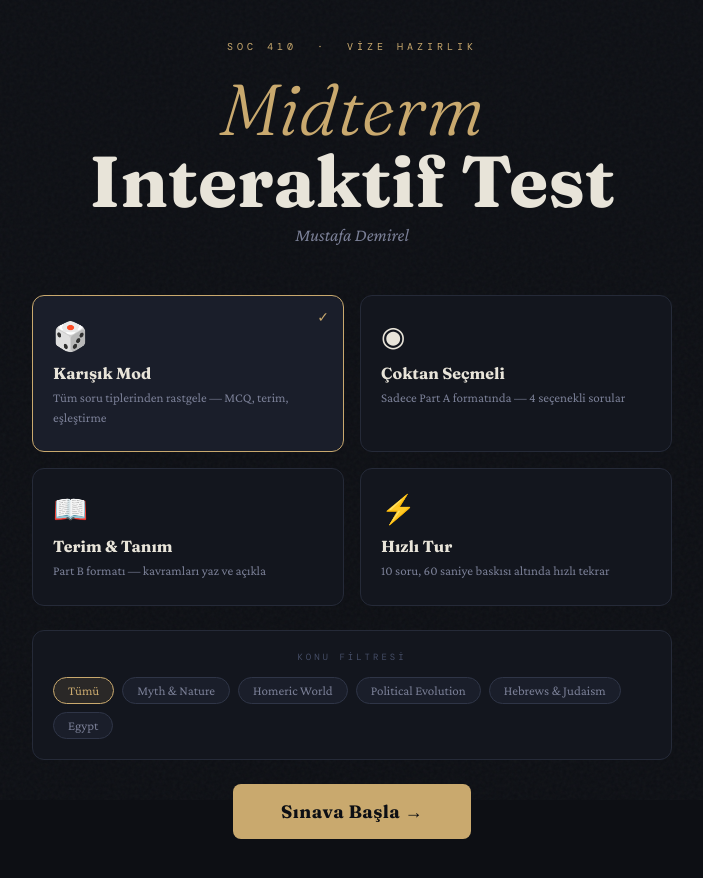
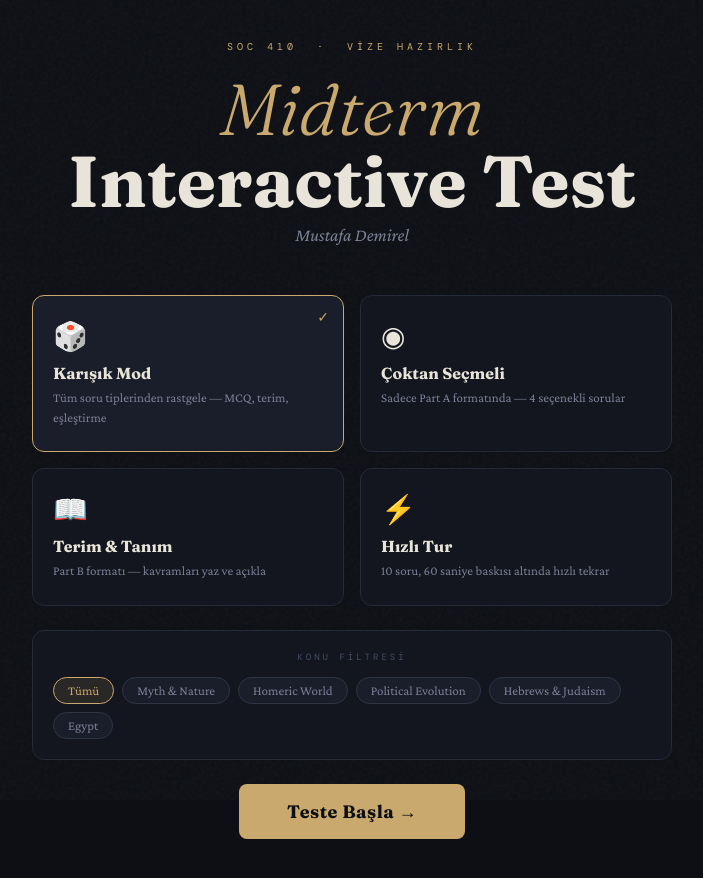
Before and after one commit to MustDmrll/SOC410ExamSim, a plain HTML site: page index.html in a window 1280 px wide. Shown: the whole page, without its empty margins (288-991 px from the left). Drawn offline with nearby package versions, Linux system fonts and the light colour scheme.

Commit message:
Update index.html

```diff
--- a/index.html
+++ b/index.html
@@ -707,7 +707,7 @@ body::before {
 <div id="screen-home" class="screen active">
   <div class="home-wrap">
     <div class="home-eyebrow">SOC 410 &nbsp;·&nbsp; Vize Hazırlık</div>
-    <div class="home-title"><em>Midterm</em><br>Interaktif Test</div>
+    <div class="home-title"><em>Midterm</em><br>Interactive Test</div>
     <div class="home-sub">Mustafa Demirel</div>
 
     <div class="mode-grid">
@@ -745,7 +745,7 @@ body::before {
       </div>
     </div>
 
-    <button class="btn-start" onclick="startQuiz()">Sınava Başla →</button>
+    <button class="btn-start" onclick="startQuiz()">Teste Başla →</button>
   </div>
 </div>
 
```
